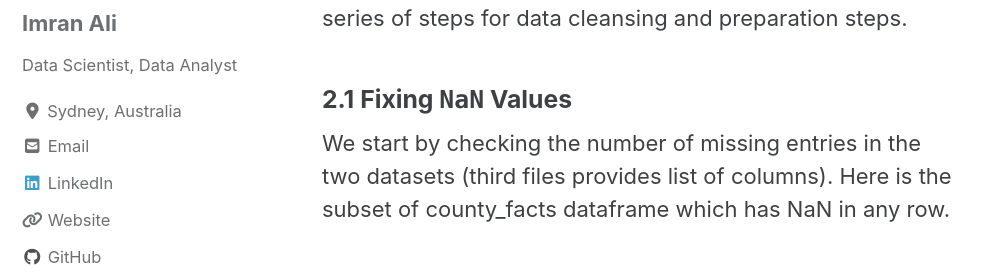
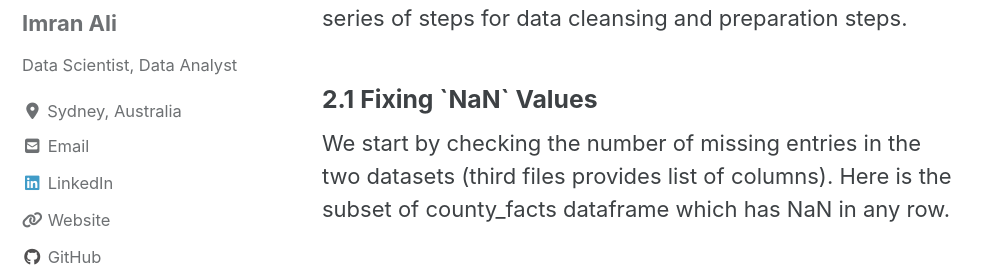
Before and after one commit to ImranAliPhD/ImranAliPhD.github.io, a Jekyll site: the page built from _posts/2020-05-24-primaries.md, in a window 1280 px wide and 900 px high, scrolled down 3193 px. Shown: the part 176-455 px from the top of the window, without its empty margins (0-998 px from the left). Built offline with Jekyll 4.4.1, drawn with Linux system fonts in a browser that asks for light colours; cached includes are drawn as plain includes; nearby versions of some CDN libraries.

```diff
--- a/_posts/2020-05-24-primaries.md
+++ b/_posts/2020-05-24-primaries.md
@@ -41,6 +41,6 @@ results = pd.read_csv("primary_results.csv")
 
 In its raw form, this set comprises of multiple files with required information scattered around. We will perform a series of steps for data cleansing and preparation steps.
 
-<h3>2.1 Fixing <code>NaN</code> Values</h3>
+<h3>2.1 Fixing `NaN` Values</h3>
 
 We start by checking the number of missing entries in the two datasets (third files provides list of columns). Here is the subset of county_facts dataframe which has NaN in any row.
```
